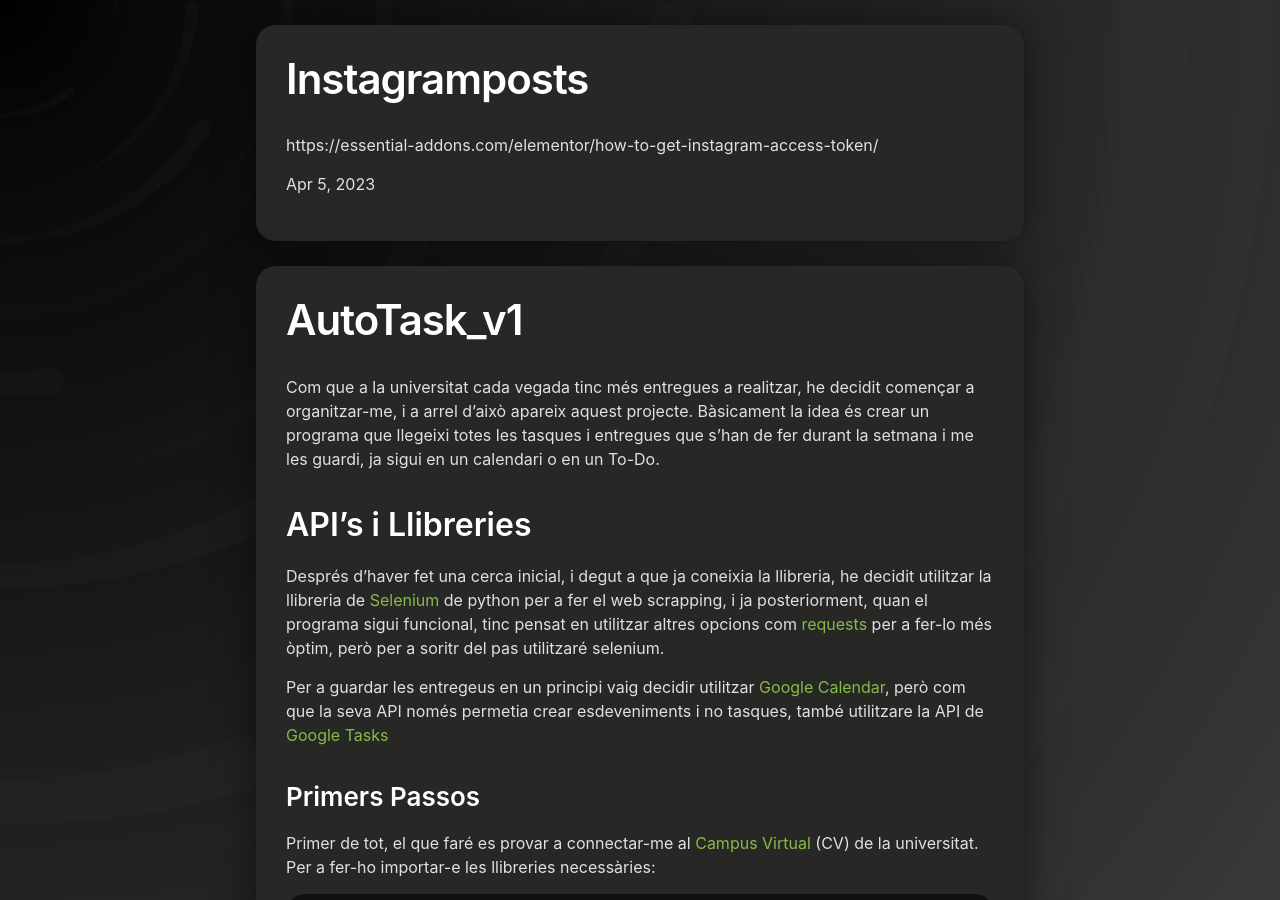
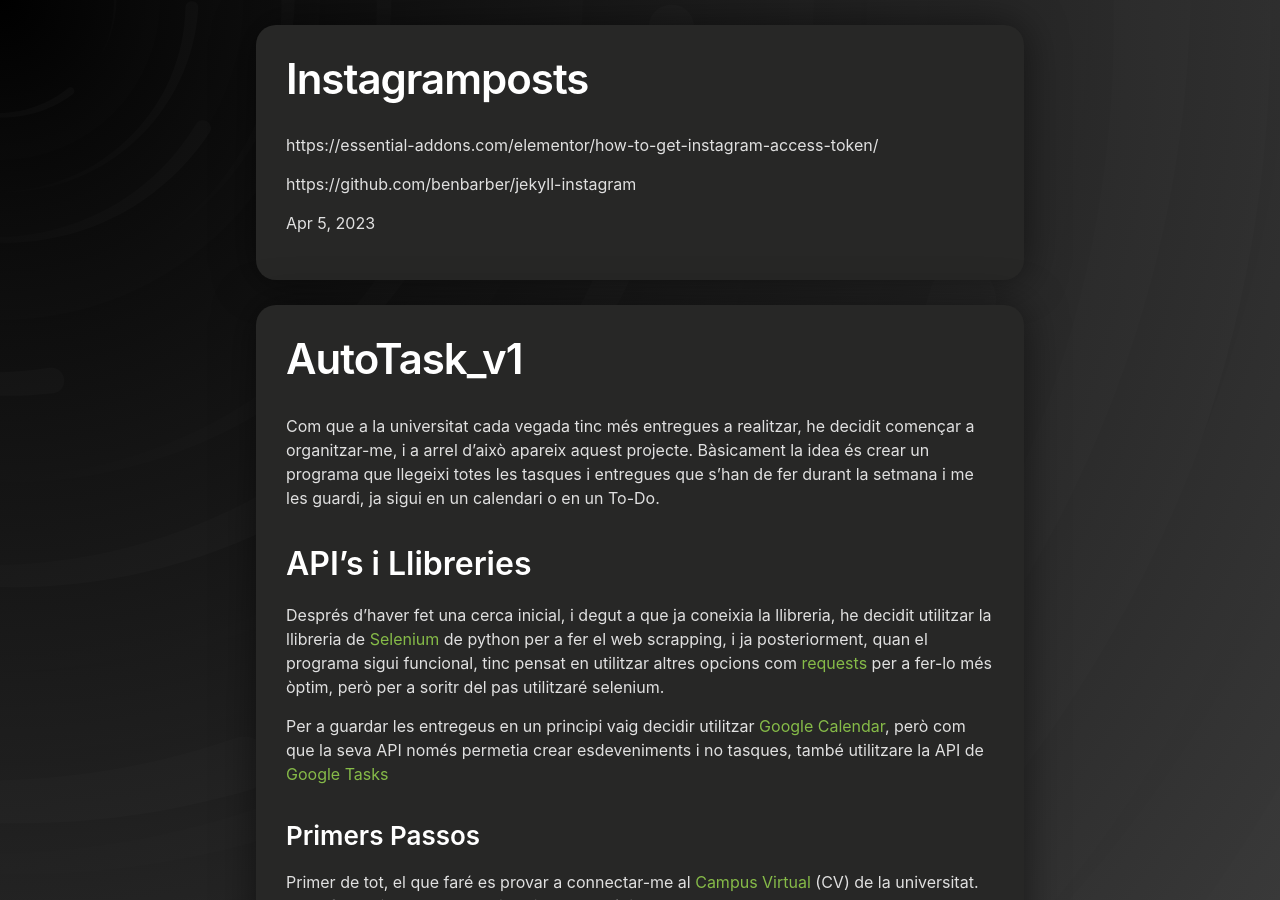
Before and after one commit to Guerauu/Guerauu.github.io, a Jekyll site: the page built from Projectes/projectes.html, in a window 1280 px wide and 900 px high. Built offline with Jekyll 4.4.1, drawn with Linux system fonts in a browser that asks for light colours; part of the change alters nothing that is shown.

Commit message:
Update 2023-04-05-InstagramPosts.md

```diff
--- a/_posts/2023-04-05-InstagramPosts.md
+++ b/_posts/2023-04-05-InstagramPosts.md
@@ -1,3 +1,5 @@
 
 
 https://essential-addons.com/elementor/how-to-get-instagram-access-token/
+
+https://github.com/benbarber/jekyll-instagram
```
